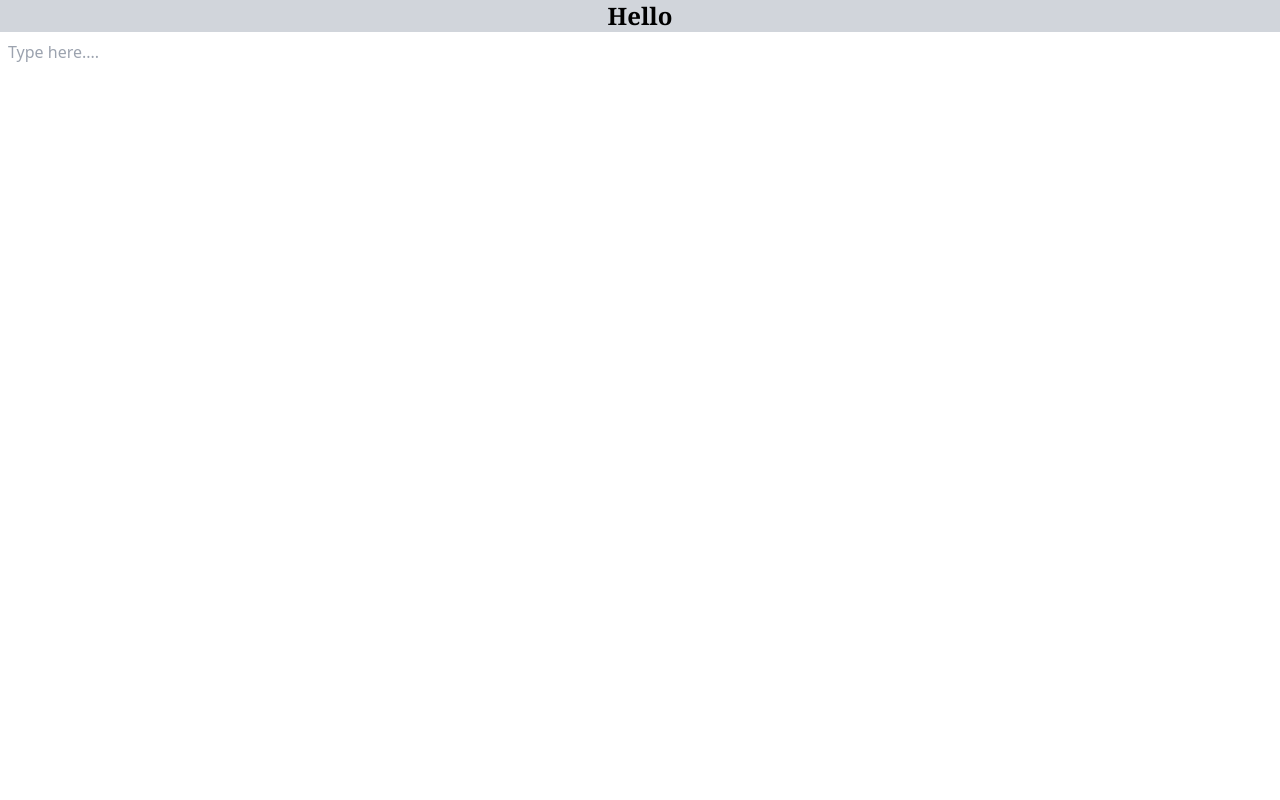
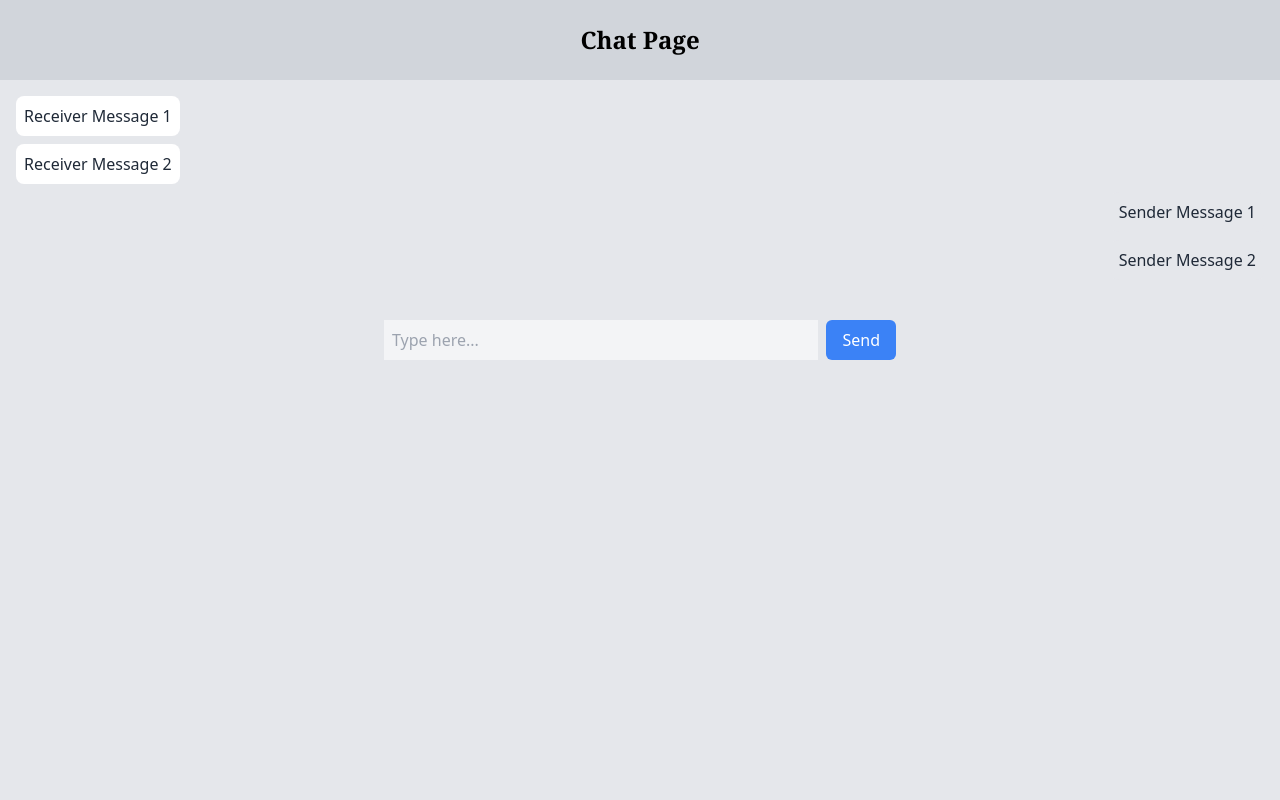
Before and after one commit to peter-mwau/OpenAI_ChatApp, a Django app: page / in a window 1280 px wide. Run offline with Django 4.2, Linux system fonts and the light colour scheme; some libraries are stand-ins or nearby versions.

Commit message:
Modified UI

```diff
--- a/openai_chatbot/templates/index.html
+++ b/openai_chatbot/templates/index.html
@@ -2,15 +2,47 @@
 <head>
     <meta charset="UTF-8">
     <script src="https://cdn.tailwindcss.com"></script>
-    <title>Chat Page</title>
+    <title>Chat App</title>
 </head>
-<body class='h-[100vh]'>
-   <div class="bg-gray-300 mx-auto flex items-center justify-center">
-        <h3 class="text-2xl font-serif font-extrabold text-black">Hello</h3>
+<body class="h-[100vh] bg-gray-200">
+   <div class="bg-gray-300 mx-auto flex items-center justify-center h-20">
+        <h3 class="text-2xl font-serif font-extrabold text-black">Chat Page</h3>
    </div>
-   <div id="input" class='mb-0'>
-    <input type='text' placeholder="Type here...." class="border-none p-2 w-[95%]"/>
+   <div id="message-body" class="flex flex-col items-start p-4">
+        <div class="bg-white rounded-lg p-2 mb-2 max-w-xs">
+            <p class="text-gray-800">Receiver Message 1</p>
+        </div>
+        <div class="bg-white rounded-lg p-2 mb-2 max-w-xs">
+            <p class="text-gray-800">Receiver Message 2</p>
+        </div>
+        <div class="bg-gray-200 rounded-lg p-2 mb-2 max-w-xs self-end">
+            <p class="text-gray-800">Sender Message 1</p>
+        </div>
+        <div class="bg-gray-200 rounded-lg p-2 mb-2 max-w-xs self-end">
+            <p class="text-gray-800">Sender Message 2</p>
+        </div>
+   </div>
+   <div id="input" class="my-4 mx-auto max-w-lg flex">
+        <input id="message-input" type="text" placeholder="Type here..." class="border-none p-2 w-full bg-gray-100 text-gray-800 focus:outline-none"/>
+        <button onclick="sendMessage()" class="bg-blue-500 hover:bg-blue-600 text-white px-4 py-2 ml-2 rounded-md">Send</button>
    </div>
 
+   <script>
+      function sendMessage() {
+         const messageInput = document.getElementById("message-input");
+         const messageText = messageInput.value;
+         if (messageText.trim() !== "") {
+            const messageBody = document.createElement("div");
+            messageBody.classList.add("bg-gray-400", "rounded-lg","p-2", "mb-2", "max-w-xs", "self-end");
+            const messageContent = document.createElement("p");
+            messageContent.classList.add("text-black");
+            messageContent.textContent = messageText;
+            messageBody.appendChild(messageContent);
+            const messageContainer = document.getElementById("message-body");
+            messageContainer.appendChild(messageBody);
+            messageInput.value = "";
+         }
+      }
+   </script>
 </body>
 </html>
```
